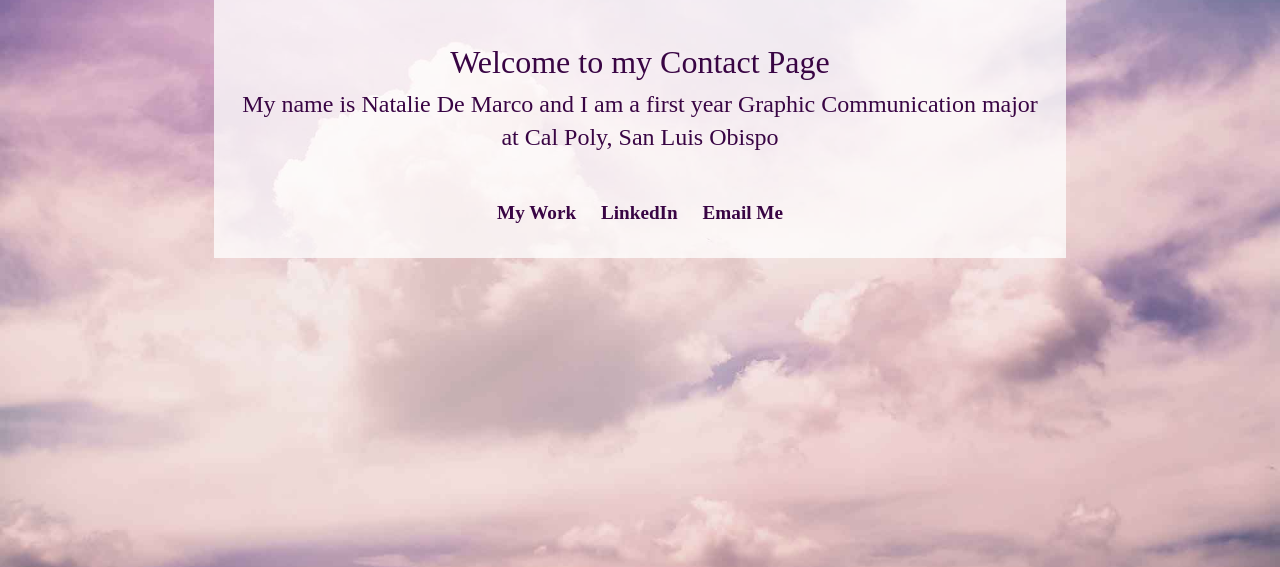
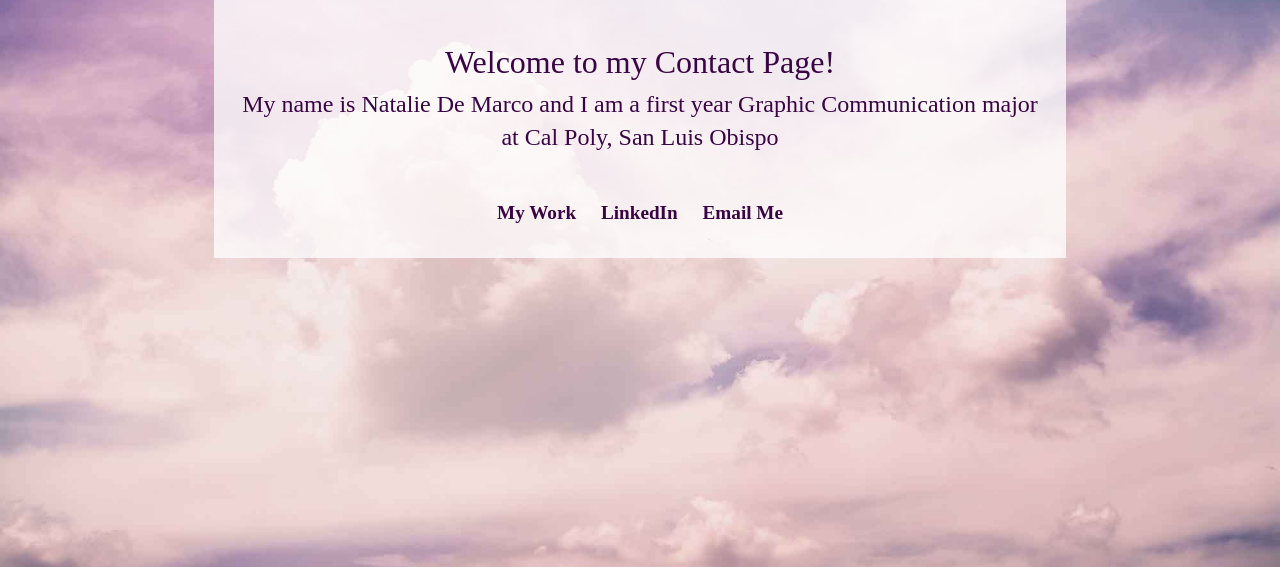
Before and after one commit to nataliedemarco/mycontactpage, a plain HTML site: page index.html in a window 1280 px wide. Shown: the part 333-900 px from the top of the page. Drawn offline with Linux system fonts and the light colour scheme; a web font is replaced by a local one.

Commit message:
Update index.html

```diff
--- a/index.html
+++ b/index.html
@@ -14,7 +14,7 @@
 <body>
 <div class="center">
     <img id="logo" src="images/logo@2x.png" alt="Natalie De Marco Design Logo" width="300">
-    <h1>Welcome to my Contact Page</h1>
+    <h1>Welcome to my Contact Page!</h1>
     <h2>My name is Natalie De Marco and I am a first year Graphic Communication major at Cal Poly, San Luis Obispo</h2>
 
 <nav>
```
